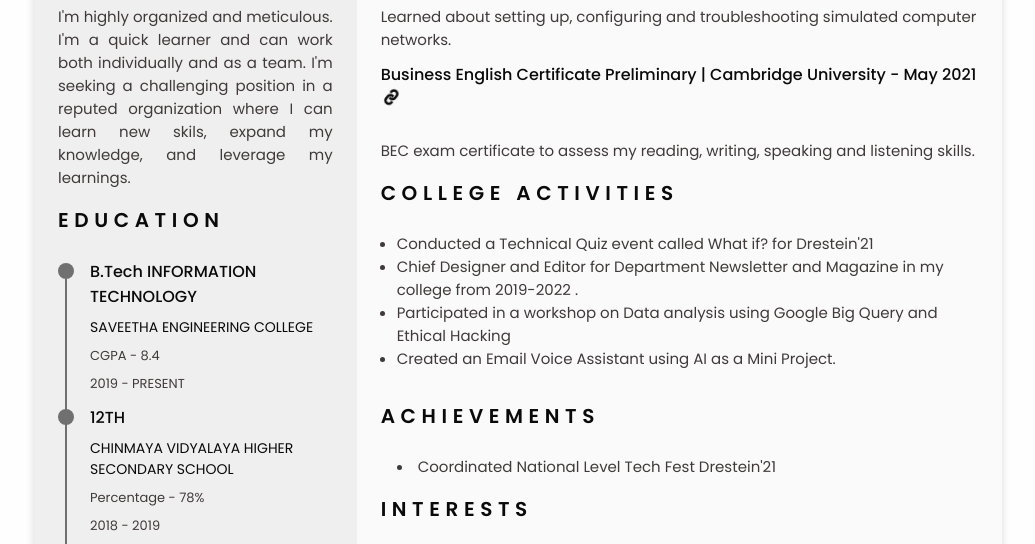
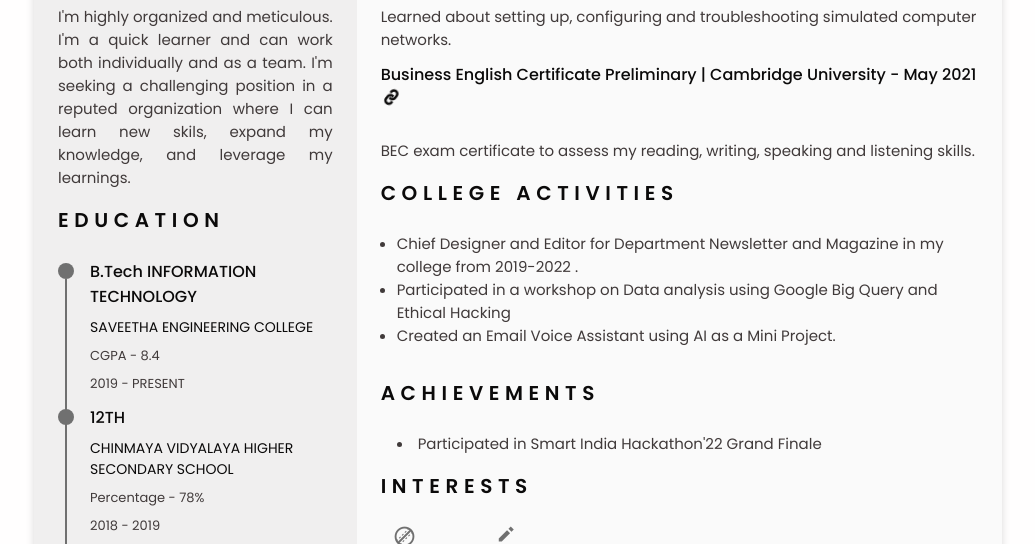
Before and after one commit to Hariram2001/Hariram-B, a plain HTML site: page index.html in a window 1280 px wide. Shown: the part 606-1150 px from the top of the page, without its empty margins (122-1157 px from the left). Drawn offline with nearby package versions, Linux system fonts and the light colour scheme.

Commit message:
Update index.html

```diff
--- a/index.html
+++ b/index.html
@@ -286,7 +286,6 @@
                         <div>
                             <div>
                                 <ul style="list-style-type:disc">
-                                    <li class = "li_what_i_do" class="profile__description">Conducted a Technical Quiz event called What if? for Drestein'21</li>
                                     <li class = "li_what_i_do" class="profile__description">Chief Designer and Editor for Department Newsletter and Magazine in my college from 2019-2022 .</li>
                                     <li class = "li_what_i_do" class="profile__description">Participated in a workshop on Data analysis using Google Big Query and Ethical Hacking</li>
                                     <li class = "li_what_i_do" class="profile__description">Created an Email Voice Assistant using AI as a Mini Project.</li>
@@ -301,7 +300,7 @@
                         <div class="certificate__container bd-grid">
                             <div class="certificate__content">
                                 <!-- <h3 class="certificate__title">Awards & Honours</h3> -->
-                                 <li class = "li_what_i_do" class="profile__description">Coordinated National Level Tech Fest Drestein'21</li>
+                                 <li class = "li_what_i_do" class="profile__description">Participated in Smart India Hackathon'22 Grand Finale</li>
                              </div>
                             <!-- <div class="certificate__content">
                                 <h3 class="certificate__title">Leadership</h3>
```
